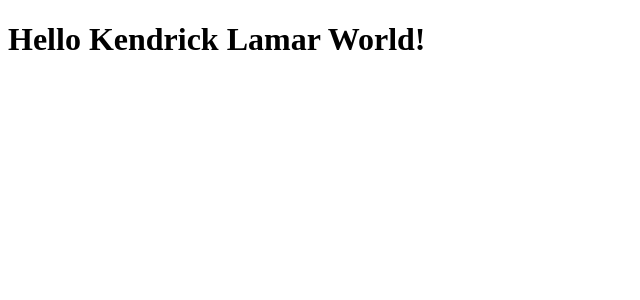
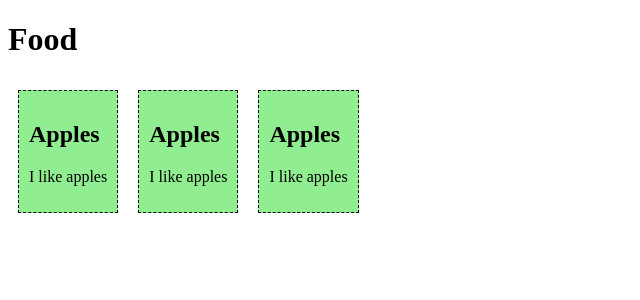
Before and after one commit to rainieredward/webprog-mi231-vuejs, a Vue app in the folder vue-project/: page / in a window 1280 px wide. Shown: the top 300 px of the page, without its empty margins (0-640 px from the left). Built offline with nearby package versions, Linux system fonts and the light colour scheme.

Commit message:
adding component

```diff
--- a/vue-project/src/App.vue
+++ b/vue-project/src/App.vue
@@ -1,6 +1,18 @@
 <template>
-  <h1>Hello Kendrick Lamar World!</h1>
+  <h1>Food</h1>
+  <food-item/>
+  <food-item/>
+  <food-item/>
 </template>
 
 <script></script>
-<style></style>
+
+<style>
+  #app > div {
+        border: dashed black 1px;
+        display: inline-block;
+        margin: 10px;
+        padding: 10px;
+        background-color: lightgreen;
+    }
+</style>
--- /dev/null
+++ b/vue-project/src/components/FoodItem.vue
@@ -0,0 +1,19 @@
+<template>
+  <div>
+    <h2>{{ name }}</h2>
+    <p>{{ message }}</p>
+  </div>
+</template>
+
+<script>
+export default {
+  data() {
+    return {
+      name: 'Apples',
+      message: 'I like apples'
+    }
+  }
+};
+</script>
+
+<style></style>
```
Also changed, not shown: vue-project/src/main.js (+7 -1 lines).
